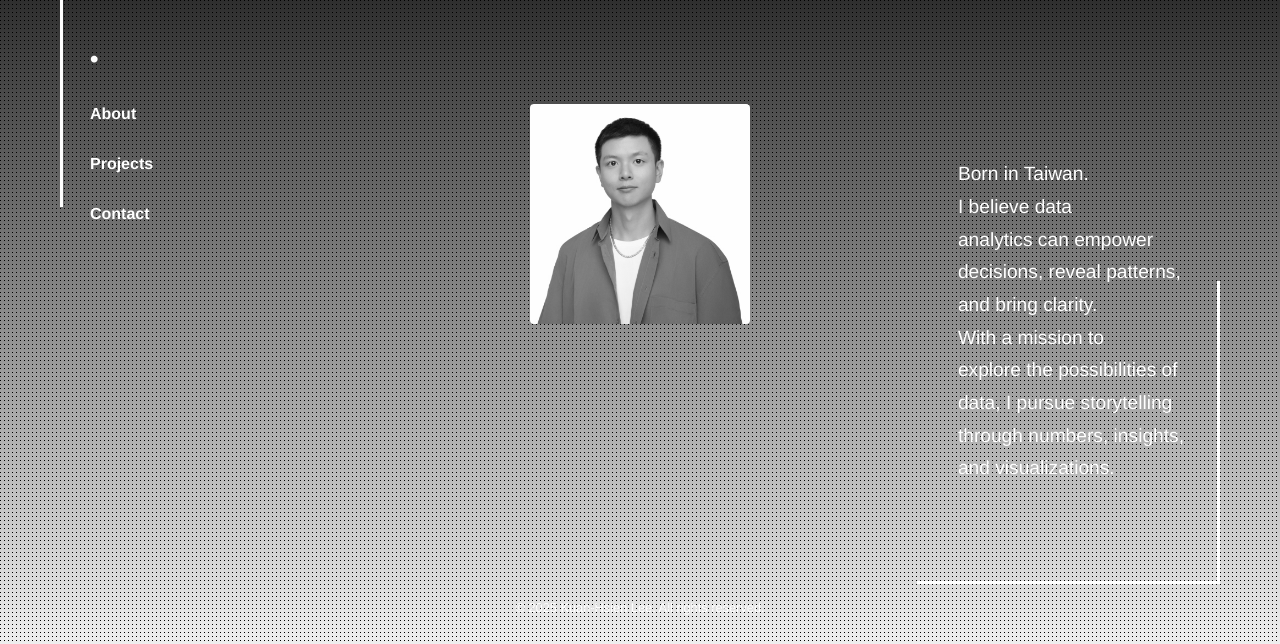
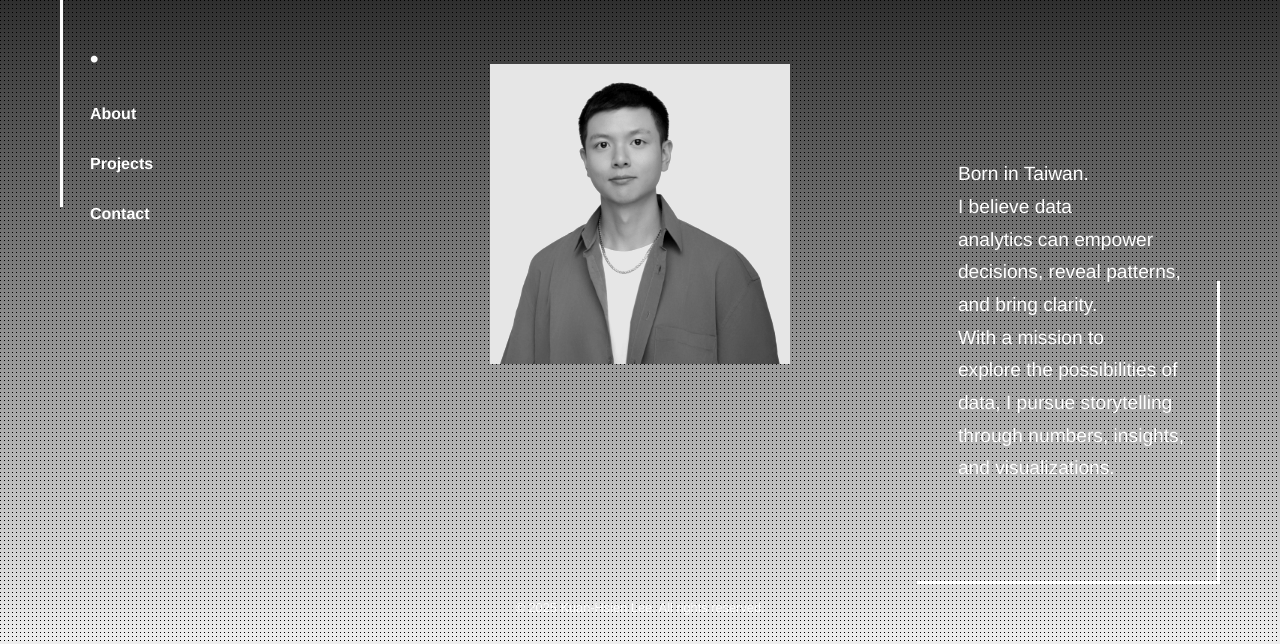
Before and after one commit to kuanhsienl33/portfolio, a plain HTML site: page index.html in a window 1280 px wide. Shown: the part 156-800 px from the top of the page. Drawn offline with Linux system fonts and the light colour scheme.

Commit message:
Update index.html

```diff
--- a/index.html
+++ b/index.html
@@ -167,7 +167,7 @@
   </p>
 </div>
     <div style="position: absolute; top: 50%; left: 50%; transform: translate(-50%, -50%); z-index: 0;">
-  <img src="images/1740760120275.jpeg" alt="Kuan-Hsien Lee" style="width: 220px; height: auto; border-radius: 4px; filter: grayscale(100%); mix-blend-mode: lighten;">
+  <img src="images/1740760120275.jpeg" alt="Kuan-Hsien Lee" style="width: 300px; height: auto; filter: grayscale(100%) contrast(120%) brightness(90%); mix-blend-mode: multiply;">
 </div>
 
   </div>
```
